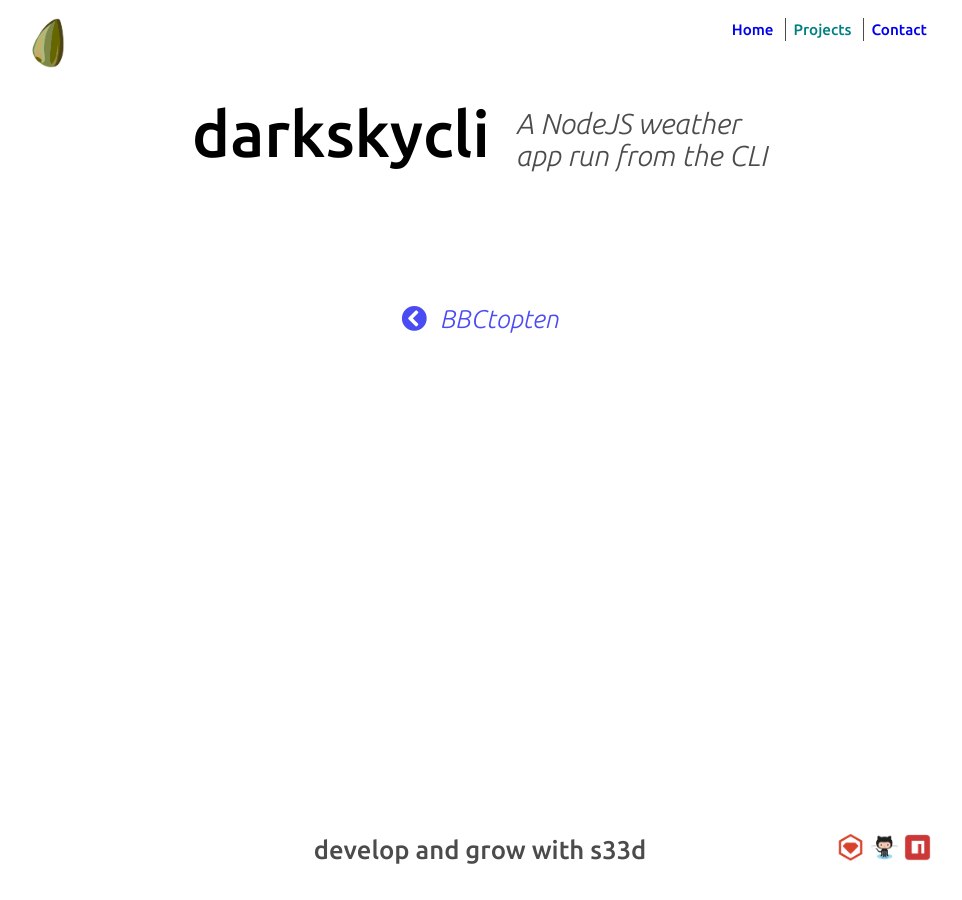
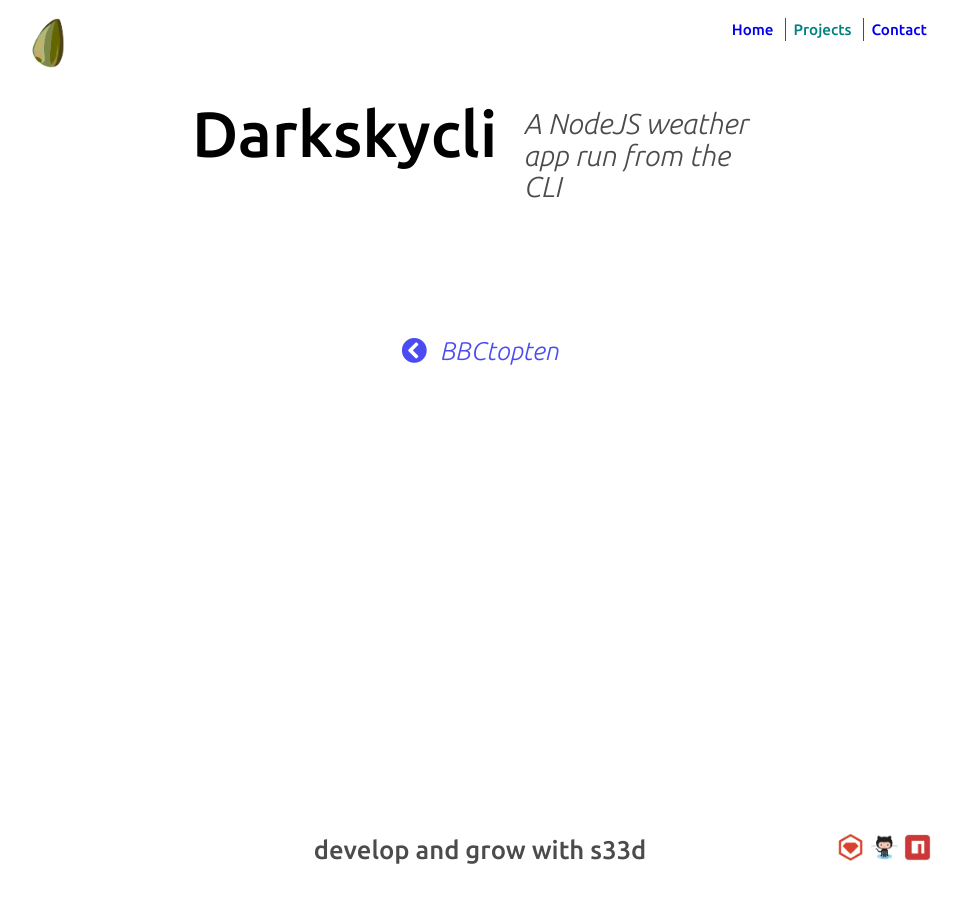
Before and after one commit to s33dco/s33dsite, a Jekyll site: the page built from _posts/2018-10-11-darkskycli.html, in a window 1280 px wide. Shown: the whole page, without its empty margins (160-1122 px from the left). Built offline with Jekyll 4.4.1, drawn with Linux system fonts in a browser that asks for light colours; nearby versions of some CDN libraries.

Commit message:
tweak css

```diff
--- a/_posts/2018-10-11-darkskycli.html
+++ b/_posts/2018-10-11-darkskycli.html
@@ -1,6 +1,6 @@
 ---
 layout: project
-title: darkskycli
+title: Darkskycli
 lang: JavaScript
 langicon: "/images/js.png"
 frameicon: "/images/node.png"
--- a/css/main.css
+++ b/css/main.css
@@ -233,12 +233,15 @@
     align-items: flex-start;
     display: flex;
     flex-direction: row;
+    flex-wrap: wrap;
     margin: 2vh 10vw 2vh;
   }
 
   .project {
     flex :1;
     margin: 1vh 1vw 0;
+    min-width: 25%;
+    box-sizing: border-box;
   }
 
   .project-title h2 {
```
Also changed, not shown: 8 other files.
